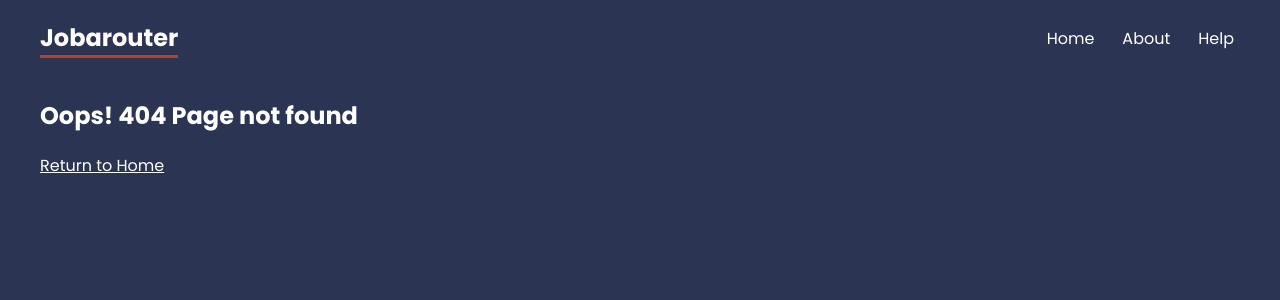
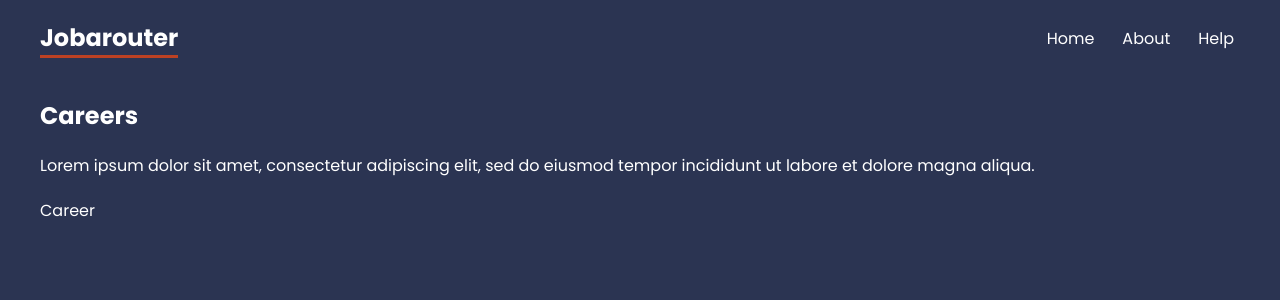
Before and after one commit to tejash023/job-router, a React (Create React App) app: page /careers in a window 1280 px wide. Before the commit this address had no page. Shown: the top 300 px of the page. Built offline with nearby package versions, Linux system fonts and the light colour scheme.

Commit message:
added career route

```diff
--- a/src/App.js
+++ b/src/App.js
@@ -13,15 +13,23 @@ import HelpLayout from './layouts/HelpLayout';
 import FAQ from './pages/help/FAQ';
 import Contact from './pages/help/Contact';
 import NotFound from './pages/NotFound';
+import CareerLayout from './layouts/CareerLayout';
+import Career from './pages/Career';
 
 const router = createBrowserRouter(
   createRoutesFromElements(
     <Route path='/' element={<RootLayout />}>
+
       <Route index element={<Home />} />
       <Route path="/about" element={<About />} />
+
       <Route path='help' element={<HelpLayout />}>
         <Route path='faq' element={<FAQ />}/>
         <Route path='contact' element={<Contact />}/>
+      </Route>
+
+      <Route path="careers" element={<CareerLayout />}>
+        <Route index element={<Career />} />
       </Route>
 
       <Route path='*' element={<NotFound />} />
@@ -32,7 +40,6 @@ const router = createBrowserRouter(
 function App() {
   return (
    <RouterProvider router={router} />
-
   );
 }
 
--- /dev/null
+++ b/src/layouts/CareerLayout.js
@@ -0,0 +1,13 @@
+
+import { Outlet } from 'react-router-dom'
+
+export default function CareerLayout() {
+  return (
+    <div className='careers-layout'>
+      <h2>Careers</h2>
+      <p>Lorem ipsum dolor sit amet, consectetur adipiscing elit, sed do eiusmod tempor incididunt ut labore et dolore magna aliqua. </p>
+
+      <Outlet />
+    </div>
+  )
+}
--- /dev/null
+++ b/src/pages/Career.js
@@ -0,0 +1,7 @@
+import React from 'react'
+
+export default function Career() {
+  return (
+    <div>Career</div>
+  )
+}
```
